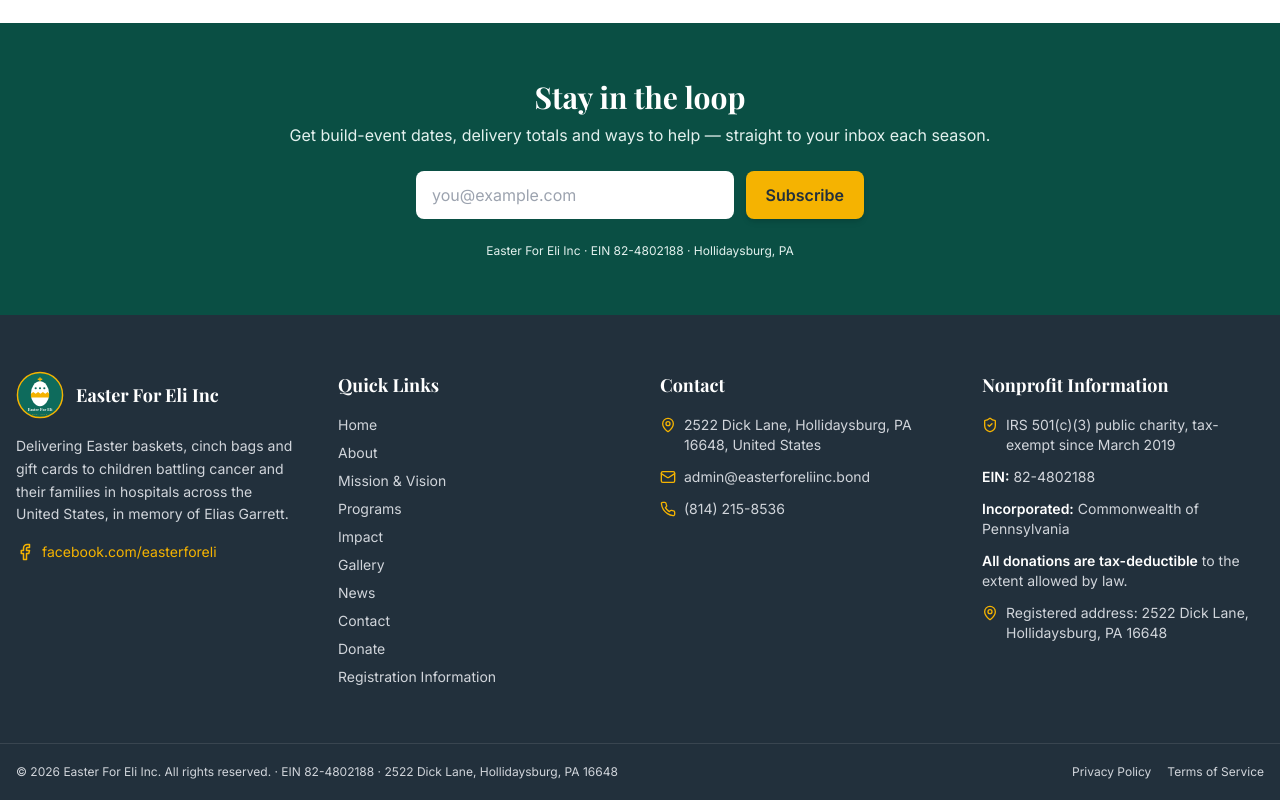
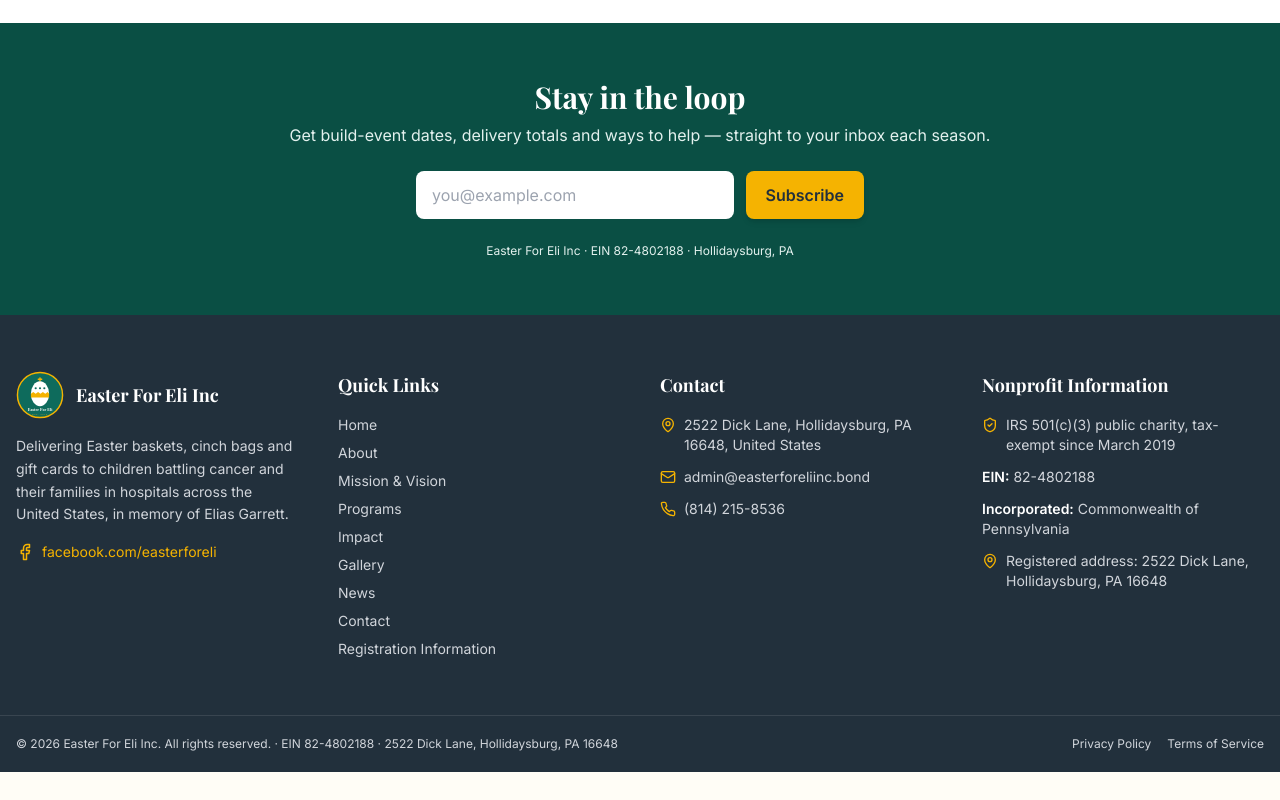
Before and after one commit to irmafiguero199/easterforeliinc.bond, a React (Vite) app: page / in a window 1280 px wide. Shown: the part 2538-3338 px from the top of the page. After the commit the page ends 3310 px from the top, so only its background shows below. Built offline with nearby package versions, Linux system fonts and the light colour scheme.

Commit message:
Remove 'Donate' link and tax info from Footer
Removed 'Donate' link and tax-deductible information from the footer.

```diff
--- a/src/components/Footer.jsx
+++ b/src/components/Footer.jsx
@@ -20,7 +20,6 @@
           <h3 className="mb-4 font-serif text-lg font-bold text-white">Quick Links</h3>
           <ul className="space-y-2 text-sm">
             {NAV.map((n) => (<li key={n.to}><Link to={n.to} className="hover:text-brand-amber">{n.label}</Link></li>))}
-            <li><Link to="/donate" className="hover:text-brand-amber">Donate</Link></li>
             <li><Link to="/registration" className="hover:text-brand-amber">Registration Information</Link></li>
           </ul>
         </div>
@@ -38,7 +37,6 @@
             <li className="flex gap-2"><ShieldCheck size={16} className="mt-0.5 shrink-0 text-brand-amber" /><span>IRS 501(c)(3) public charity, tax-exempt since {ORG.taxExemptSince}</span></li>
             <li><span className="font-semibold text-white">EIN:</span> {ORG.ein}</li>
             <li><span className="font-semibold text-white">Incorporated:</span> {ORG.incorporatedState}</li>
-            <li><span className="font-semibold text-white">All donations are tax-deductible</span> to the extent allowed by law.</li>
             <li className="flex gap-2"><MapPin size={16} className="mt-0.5 shrink-0 text-brand-amber" /><span>Registered address: {ORG.street}, {ORG.city}, {ORG.state} {ORG.zip}</span></li>
           </ul>
         </div>
```
